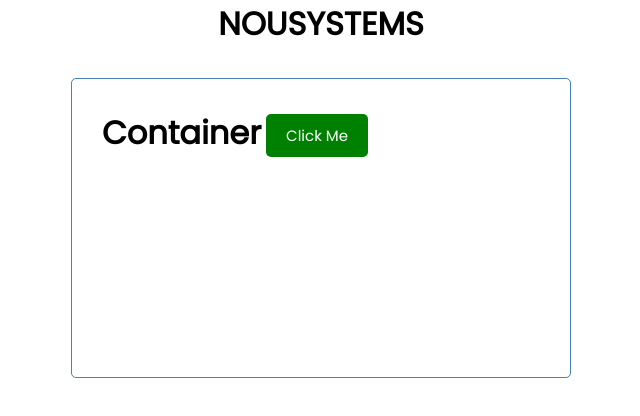
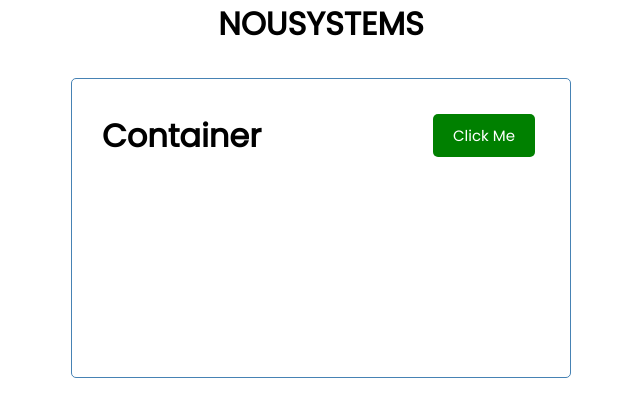
Before and after one commit to saracpena/NouSystems, an Angular app in the folder NouSystems/: page / in a window 1280 px wide. Shown: the top 416 px of the page, without its empty margins (319-959 px from the left). Built offline with nearby package versions, Linux system fonts and the light colour scheme.

Commit message:
Update container.component.css

```diff
--- a/NouSystems/src/app/nou-systems/container/container.component.css
+++ b/NouSystems/src/app/nou-systems/container/container.component.css
@@ -1,4 +1,5 @@
 header {
     display: flex;
-
+    justify-content: space-between;
+    align-items: center;
 }
```
